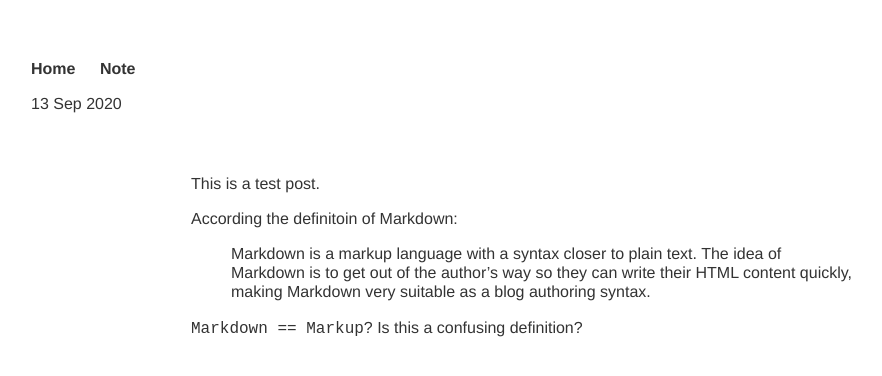
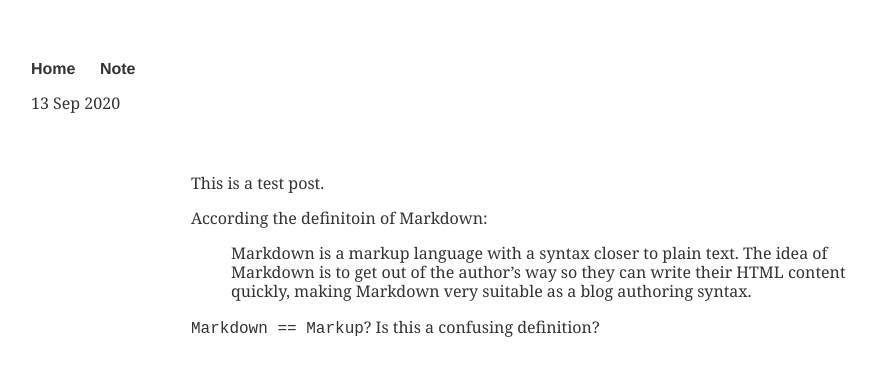
Before and after one commit to yuebwang/yuebwang.github.io, a Jekyll site: the page built from _posts/2020-09-13-markdown.md, in a window 1280 px wide. Shown: the top 376 px of the page, without its empty margins (97-979 px from the left). Built offline with Jekyll 4.4.1, drawn with Linux system fonts in a browser that asks for light colours; nearby versions of some CDN libraries; some web fonts are replaced; library files that are not in the unit come from our copies.

Commit message:
replace body text to Georgia

```diff
--- a/css/main.css
+++ b/css/main.css
@@ -23,7 +23,7 @@ a:hover {
 }
 h1 {
   font-size: 1em;
-  font-family: "Helvetica", "Arial", "Sans-Serif";
+  font-family: "Georgia", "Serif";
 }
 p {
   font-size: 1em;
@@ -39,7 +39,7 @@ ul.posts {
   margin: 20px 0;
   padding: 0;
   font-size: 1em;
-  font-family: "Helvetica", "Arial", "Sans-Serif";
+  font-family: "Georgia", "Serif";
 }
 
 ul.posts li {
@@ -48,12 +48,12 @@ ul.posts li {
 
 .meta {
   font-size: 1em;
-  font-family: "Helvetica", "Arial", "Sans-Serif";
+  font-family: "Georgia", "Serif";
 }
 
 .post {
   font-size: 1em;
-  font-family: "Helvetica", "Arial", "Sans-Serif";
+  font-family: "Georgia", "Serif";
   margin: 60px auto;
   width: 55vw;
 }
```
